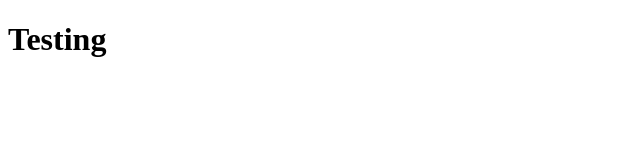
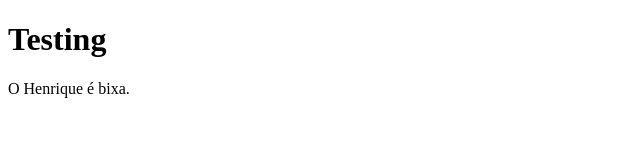
Before and after one commit to Mr0l3/Mr0l3.github.io, a plain HTML site: page index.html in a window 1280 px wide. Shown: the whole page, without its empty margins (0-640 px from the left). Drawn offline with Linux system fonts and the light colour scheme.

Commit message:
Update index.html

```diff
--- a/index.html
+++ b/index.html
@@ -7,5 +7,6 @@
 </head>
 <body>
     <h1>Testing</h1>
+    <p>O Henrique é bixa.</p>
 </body>
 </html>
```
